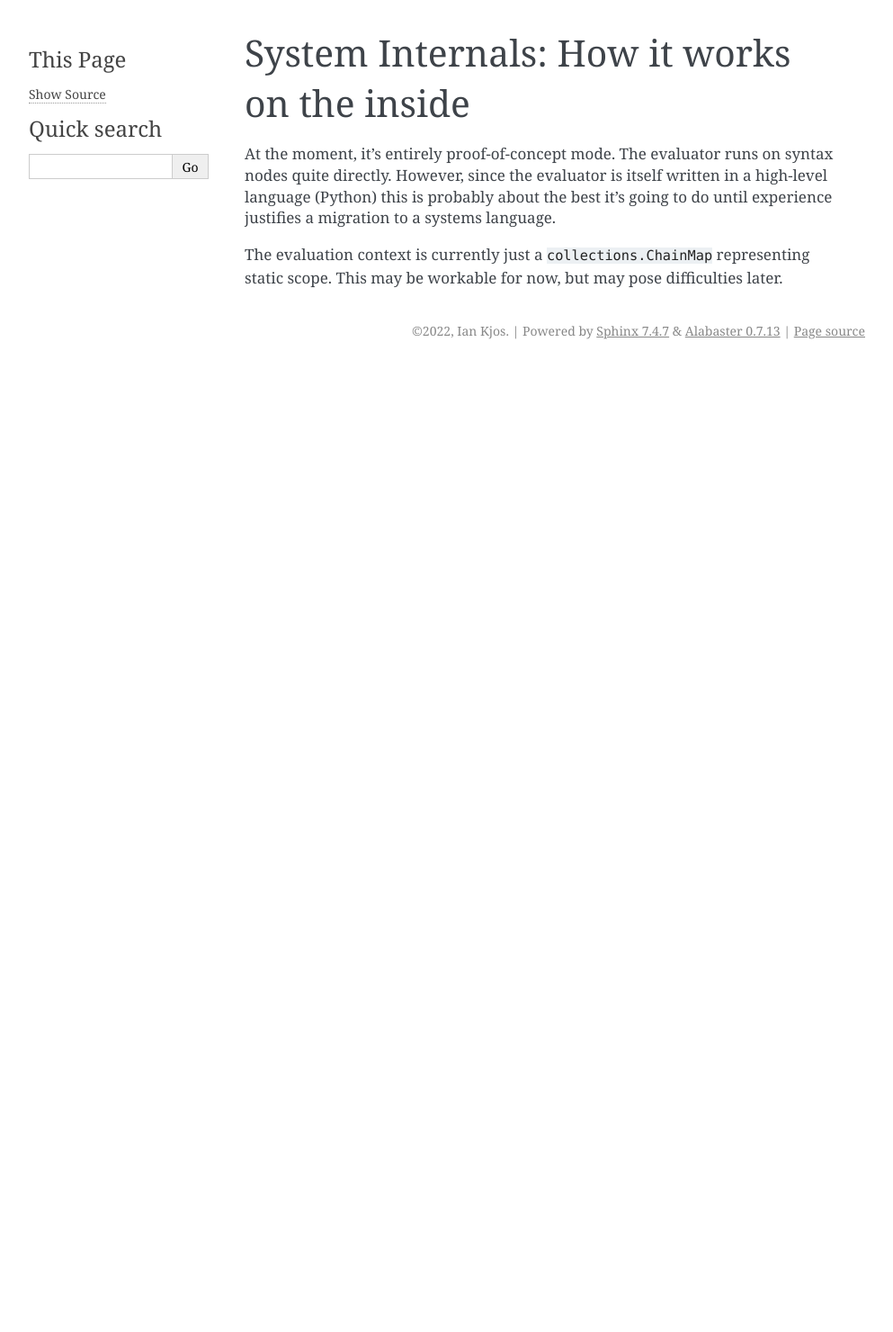
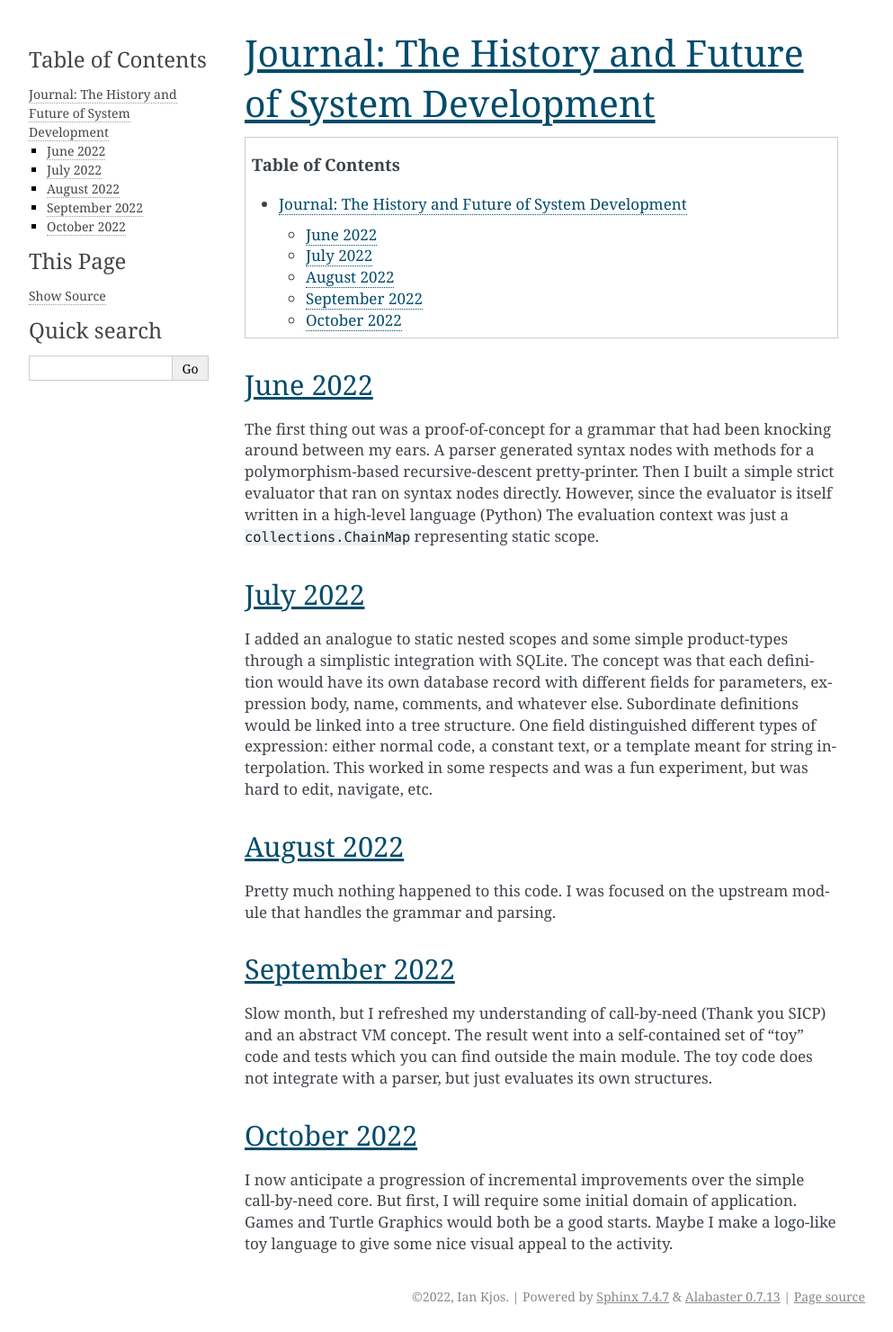
Before and after one commit to kjosib/bedspread, a Sphinx documentation site: the page built from docs/source/hacking.rst, in a window 1280 px wide. Shown: the whole page at 90% size, without its empty margins (148-1141 px from the left). Built offline with Sphinx 7.4.7, drawn with Linux system fonts in a browser that asks for light colours; before the commit the page ends 900 px from its top, so only the background shows below that.

Commit message:
Update hacking.rst

```diff
--- a/docs/source/hacking.rst
+++ b/docs/source/hacking.rst
@@ -1,10 +1,41 @@
-System Internals: How it works on the inside
-============================================
+Journal: The History and Future of System Development
+======================================================
 
-At the moment, it's entirely proof-of-concept mode.
-The evaluator runs on syntax nodes quite directly.
+.. contents:: Table of Contents
+    :depth: 2
+
+June 2022
+-----------
+The first thing out was a proof-of-concept for a grammar that had been knocking around between my ears.
+A parser generated syntax nodes with methods for a polymorphism-based recursive-descent pretty-printer.
+Then I built a simple strict evaluator that ran on syntax nodes directly.
 However, since the evaluator is itself written in a high-level language (Python)
-this is probably about the best it's going to do until experience justifies a migration to a systems language.
+The evaluation context was just a ``collections.ChainMap`` representing static scope.
 
-The evaluation context is currently just a ``collections.ChainMap`` representing static scope.
-This may be workable for now, but may pose difficulties later.
+July 2022
+-----------
+I added an analogue to static nested scopes and some simple product-types
+through a simplistic integration with SQLite.
+The concept was that each definition would have its own database record with different fields for
+parameters, expression body, name, comments, and whatever else. Subordinate definitions would be
+linked into a tree structure. One field distinguished different types of expression: either
+normal code, a constant text, or a template meant for string interpolation.
+This worked in some respects and was a fun experiment, but was hard to edit, navigate, etc.
+
+August 2022
+------------
+Pretty much nothing happened to this code.
+I was focused on the upstream module that handles the grammar and parsing.
+
+September 2022
+---------------
+Slow month, but I refreshed my understanding of call-by-need (Thank you SICP) and an abstract VM concept.
+The result went into a self-contained set of "toy" code and tests which you can find outside the main module.
+The toy code does not integrate with a parser, but just evaluates its own structures.
+
+October 2022
+-------------
+I now anticipate a progression of incremental improvements over the simple call-by-need core.
+But first, I will require some initial domain of application.
+Games and Turtle Graphics would both be a good starts.
+Maybe I make a logo-like toy language to give some nice visual appeal to the activity.
```
